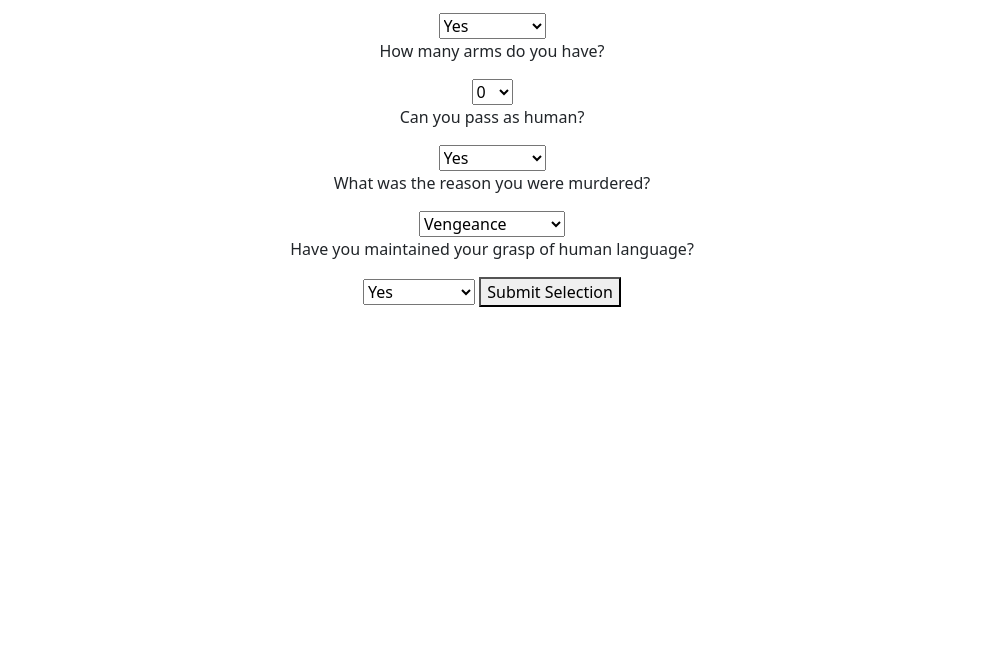
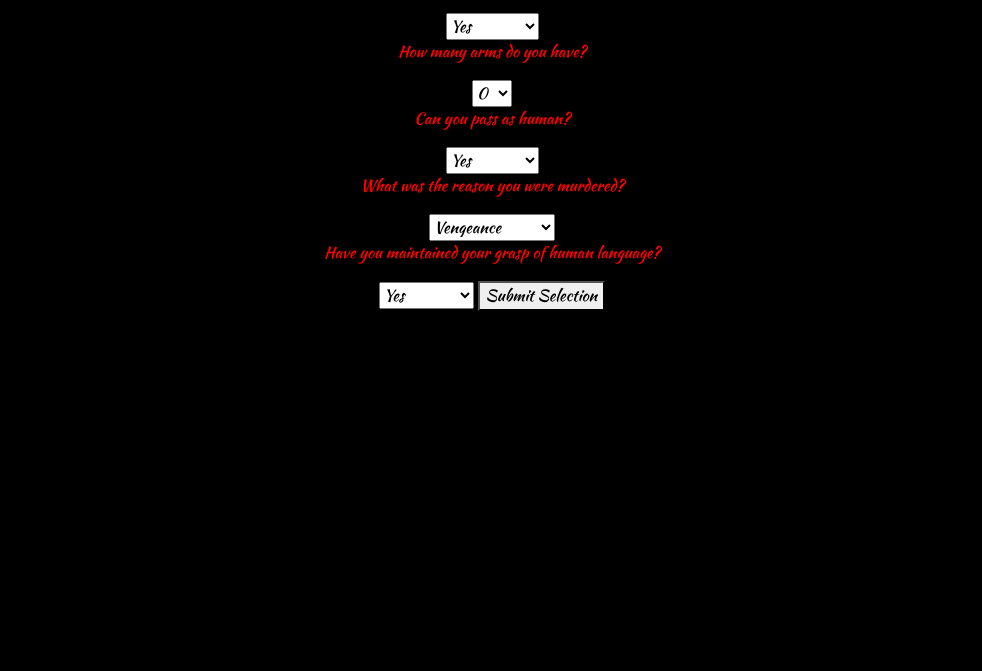
Before and after one commit to asparageist/project2, a plain HTML site: page index.html in a window 1280 px wide. Shown: the part 129-800 px from the top of the page, without its empty margins (148-1130 px from the left). Drawn offline with Linux system fonts and the light colour scheme.

Commit message:
create some styling in css, apply a custom font

```diff
--- a/css/styles.css
+++ b/css/styles.css
@@ -1,4 +1,13 @@
+@font-face {
+  font-family: "CustomFont";
+  src: url('../font/KaushanScript-Regular.ttf') format('truetype')
+}
+
 body {
-
+  font-family: "CustomFont";
   text-align: center;
+  color: red;
+  background-color: black;
+  -webkit-font-smoothing: antialiased;
+  -moz-osx-font-smoothing: grayscale;
 }
--- a/index.html
+++ b/index.html
@@ -48,7 +48,7 @@
     </form>
     <div id="output">
       <p>
-        <span id="languageChoice"></span>
+        <span id="choice"></span>
       </p>
     </div>
   </body>
```
Also changed, not shown: font/KaushanScript-Regular.ttf (added), font/NothingYouCouldDo-Regular.ttf (added).
